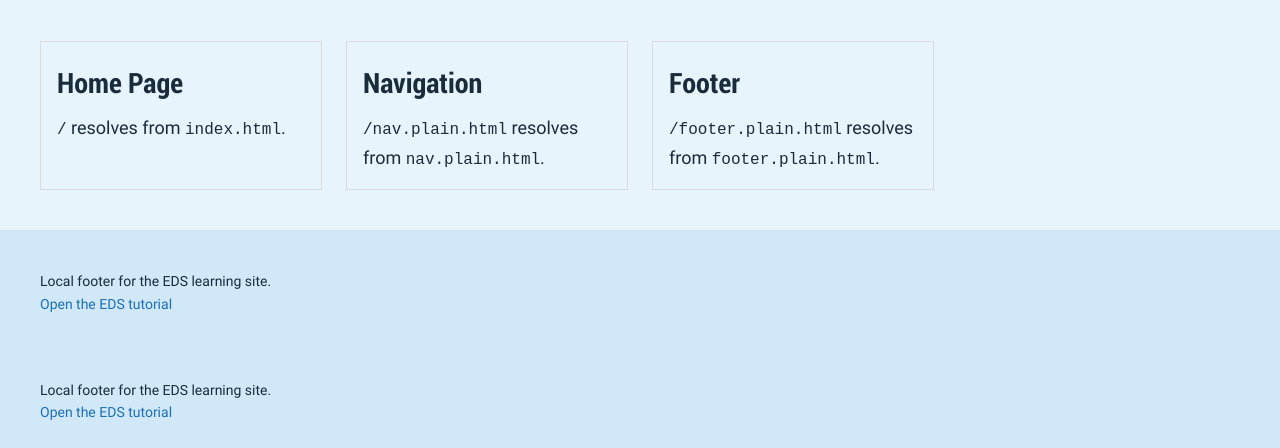
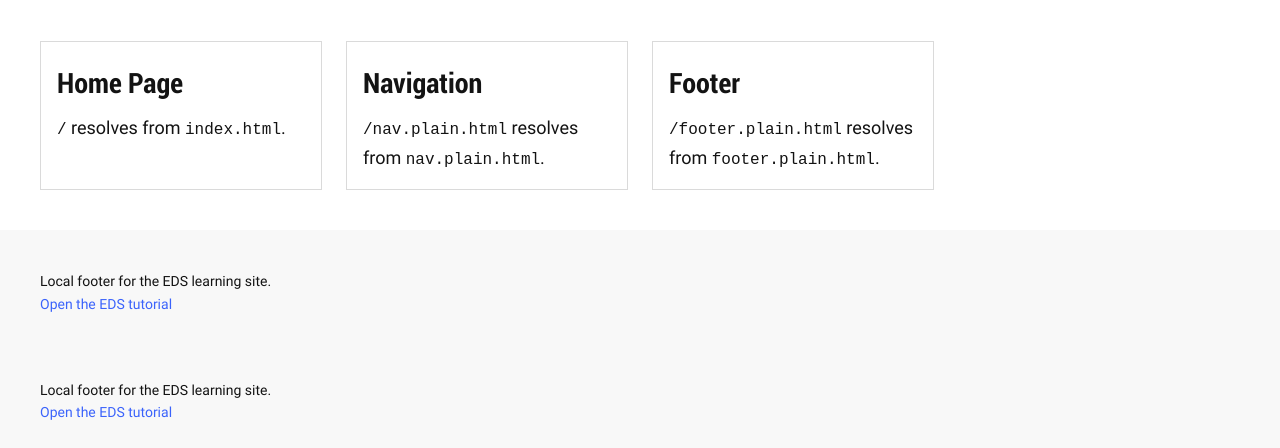
Before and after one commit to pkumargaddam/eds-learning-site, a website with bundled scripts: page index.html in a window 1280 px wide. Shown: the part 479-927 px from the top of the page. Built offline with nearby package versions, Linux system fonts and the light colour scheme; files whose address does not match are found by name.

Commit message:
Update styles.css

```diff
--- a/styles/styles.css
+++ b/styles/styles.css
@@ -12,12 +12,12 @@
 
 :root {
   /* colors */
-  --background-color: #e8f4fc;
-  --light-color: #d0e8f7;
-  --dark-color: #3a6a8a;
-  --text-color: #1a2b3c;
-  --link-color: #1a6fb5;
-  --link-hover-color: #0e4d82;
+  --background-color: white;
+  --light-color: #f8f8f8;
+  --dark-color: #505050;
+  --text-color: #131313;
+  --link-color: #3b63fb;
+  --link-hover-color: #1d3ecf;
 
   /* fonts */
   --body-font-family: roboto, roboto-fallback, sans-serif;
```
